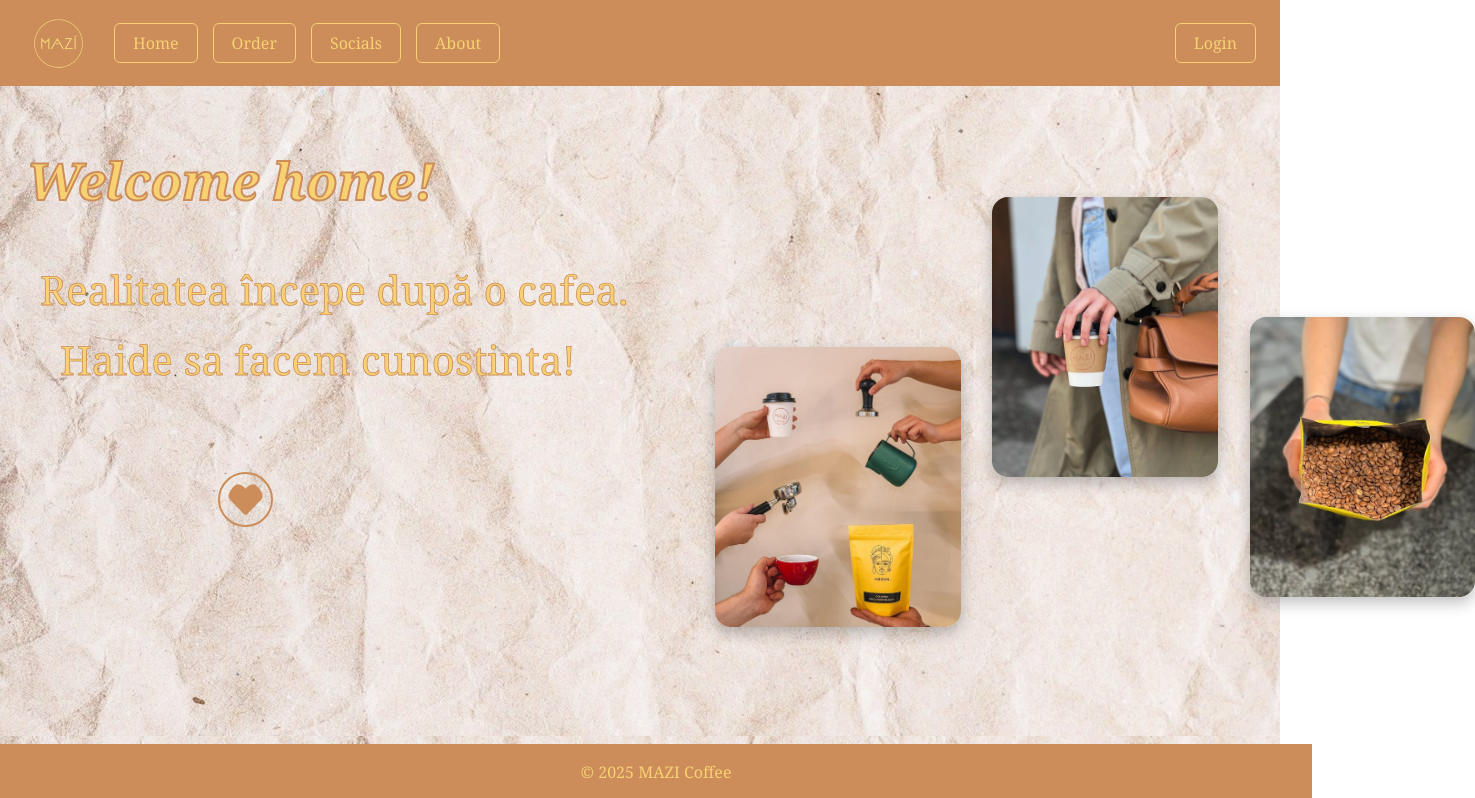
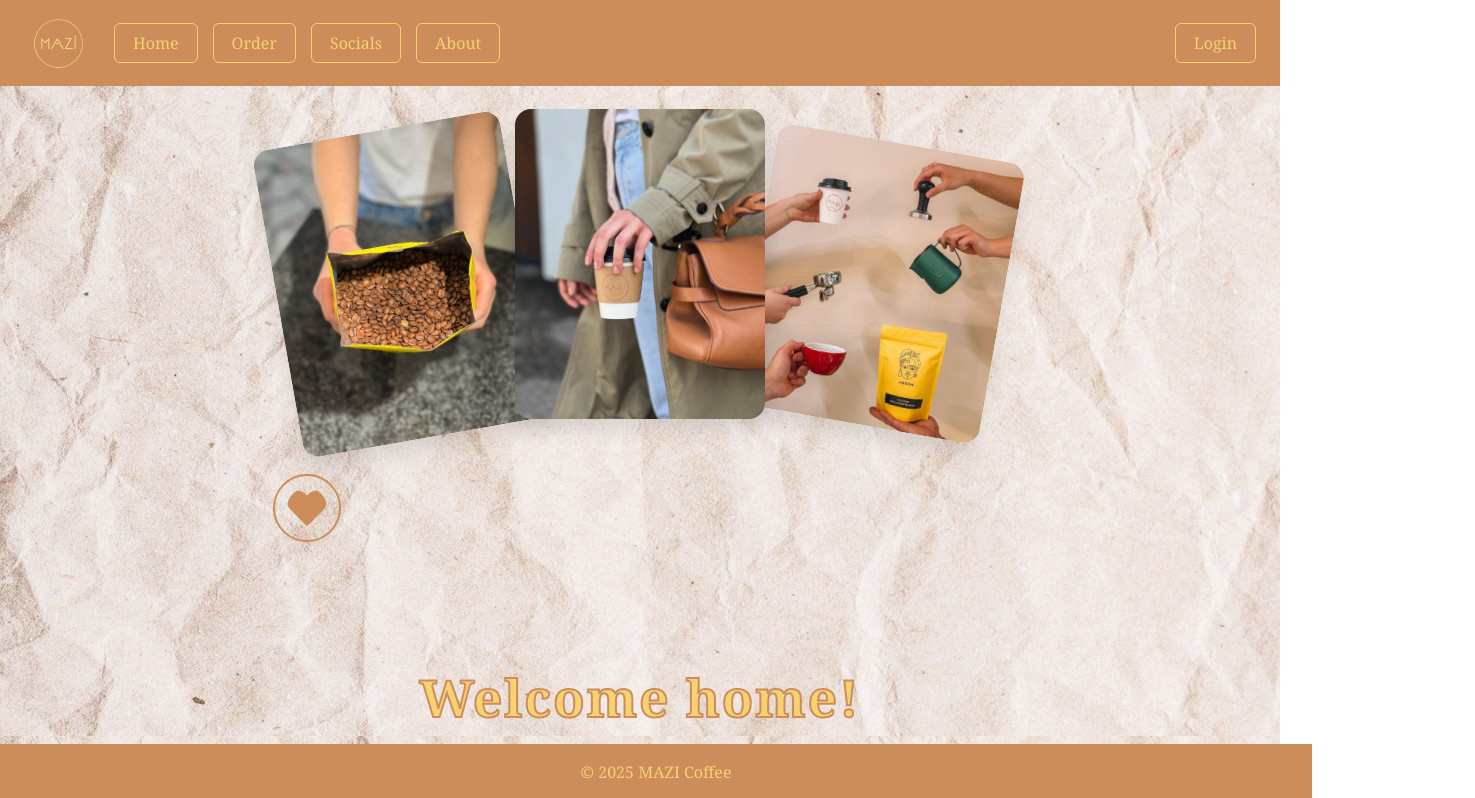
Before and after one commit to IttuAlex/ARDT_Proiect_Java, a React (Vite) app in the folder frontend/: page /home in a window 1280 px wide. Shown: the top 798 px of the page, 1475 px wide, since content can reach past the window. Built offline with nearby package versions, Linux system fonts and the light colour scheme; no server answers.

Commit message:
update frontend: account page sections

```diff
--- a/frontend/src/pages/Account.css
+++ b/frontend/src/pages/Account.css
@@ -2,7 +2,7 @@
   position: absolute;
   top: 0;
   left: 0;
-  width: 100vw;
+  width: auto;
   min-height: 100vh;
   display: flex;
   flex-direction: column;
@@ -10,13 +10,12 @@
 }
 
 .account-main-content {
-  flex: 1;
-  width: 100%;
-  padding-top: 120px;
+  border-radius: 20px;
+  padding: 0px;
+  box-shadow: 0 4px 15px rgba(0,0,0,0.05);
   display: flex;
   flex-direction: column;
-  align-items: center;
-  box-sizing: border-box;
+  align-items: flex-start;
 }
 
 .account-header-section {
@@ -26,20 +25,173 @@
   padding: 0 20px;
 }
 
+.tab-content {
+  width: 100%;
+}
+
+.tab-content h2 {
+  width: 100%;
+  color: #f7d172;
+  white-space: nowrap;
+  text-overflow: ellipsis;
+  margin-bottom: 25px;
+  padding-bottom: 10px;
+  padding-left: 100px;
+  text-align: left;
+  -webkit-text-stroke: 2px #cc8d5a;
+}
+
+.profile-grid {
+  display: grid;
+  grid-template-columns: 1fr 1fr;
+  gap: 20px;
+  margin-bottom: 30px;
+}
+
+.input-group {
+  display: flex;
+  flex-direction: column;
+  gap: 8px;
+}
+
+.input-group label {
+  font-wight: bold;
+  color: #000000;
+  font-size: 0.9rem;
+}
+
+.input-group input,
+.input-group select {
+    padding: 12px;
+    border: 2px solid #cc8d5a;
+    border-radius: 8px;
+    font-size: 1rem;
+    background-color: #fcfcfc;
+    color: #000000;
+    outline: none;
+    transition: border-color 0.3s ease;
+    text-align: center;
+    width: 100%;
+    padding: 10px 0;
+}
+
+.input-group input:focus,
+.input-group select:focus {
+    border-color: #cc8d5a;
+    background-color: #fff;
+}
+
+.save-btn {
+    background-color: #cc8d5a;
+    color: white;
+    padding: 12px 30px;
+    border: none;
+    border-radius: 8px;
+    font-size: 1rem;
+    font-weight: bold;
+    cursor: pointer;
+    transition: background-color 0.3s ease;
+    margin-top: 10px;
+}
+
+.save-btn:hover {
+    background-color: #b57b4a;
+}
+
 .account-header-section h1 {
   font-size: 3rem;
   color: #f7d172;
-  margin: 0;
+  margin: 0px 100px;
   font-weight: 800;
   -webkit-text-stroke: 2px #cc8d5a;
 }
 
-@media (max-width: 768px) {
+.account-container {
+  display: grid;
+  grid-template-columns: 300px 1fr;
+  gap: 40px;
+  width: 100%;
+  max-width: 1200px;
+  margin: 120px auto 40px;
+  padding: 40px 100px;
+  box-sizing: border-box;
+  flex: 1;
+}
+
+.account-sidebar {
+  border-radius: 20px;
+  padding: 30px;
+  height: fit-content;
+  display: flex;
+  flex-direction: column;
+  align-items: center;
+}
+
+.profile-section {
+  text-align: center;
+  margin-bottom: 30px;
+  width: 100%;
+  padding-bottom: 20px;
+}
+
+.profile-image-container {
+  width: 120px;
+  height: 120px;
+  margin: 0 auto 15px;
+  border-radius: 50%;
+  border: 4px solid #cc8d5a;
+  padding: 4px;
+}
+
+.profile-image {
+  width: 100%;
+  height: 100%;
+  object-fit: cover;
+  border-radius: 50%;
+}
+
+.profile-email {
+  font-size: 1.1rem;
+  color: #5a4a42;
+  margin: 0;
+  word-break: break-all;
+}
+
+.menu-btn {
+  width: 100%;
+  text-align: left;
+  padding: 12px 20px;
+  background: transparent;
+  border: none;
+  border-radius: 10px;
+  font-size: 1rem;
+  color: #555;
+  cursor: pointer;
+  transition: all 0.2s ease;
+  margin-bottom: 5px;
+}
+
+.menu-btn:hover, .menu-btn.active {
+  background-color: #f7d172;
+  color: #cc8d5a;
+  font-weight: bold;
+}
+
+@media (max-width: 600px) {
   .account-main-content {
     padding-top: 100px;
+  }
+
+  .account-container {
+    grid-template-columns: 1fr;
+    margin-top: 100px;
   }
 
   .account-header-section h1 {
     font-size: 2rem;
   }
+
+  .profile-grid {
+    grid-template-columns: 1fr;
+  }
 }
--- a/frontend/src/pages/Account.jsx
+++ b/frontend/src/pages/Account.jsx
@@ -1,20 +1,147 @@
-import React from "react";
+import React, { useState, useEffect } from "react";
+import { useNavigate } from "react-router-dom";
+import { toast } from "react-toastify";
 import Navbar from "../components/Navbar";
 import Footer from "../components/Footer";
 import "./Account.css";
 
+const cities = [
+  "Alba Iulia", "Alexandria", "Arad", "Bacău", "Baia Mare", "Bistrița", "Blaj", "Botoșani", "Brad", "Brașov",
+  "Brăila", "București", "Buzău", "Calafat", "Călărași", "Câmpia Turzii", "Câmpina", "Câmpulung", "Caracal",
+  "Caransebeș", "Carei", "Cluj-Napoca", "Codlea", "Constanța", "Craiova", "Curtea de Argeș", "Dej", "Deva",
+  "Dorohoi", "Drăgășani", "Drobeta-Turnu Severin", "Făgăraș", "Fălticeni", "Fetești", "Focșani", "Galați",
+  "Giurgiu", "Gherla", "Hunedoara", "Huși", "Iași", "Lugoj", "Lupeni", "Mangalia", "Marghita", "Medgidia",
+  "Mediaș", "Miercurea Ciuc", "Moinești", "Moreni", "Motru", "Odorheiu Secuiesc", "Oltenița", "Onești",
+  "Oradea", "Orăștie", "Orșova", "Pașcani", "Petroșani", "Piatra Neamț", "Pitești", "Ploiești", "Rădăuți",
+  "Râmnicu Sărat", "Râmnicu Vâlcea", "Reghin", "Reșița", "Roman", "Roșiorii de Vede", "Săcele", "Salonta",
+  "Satu Mare", "Sebeș", "Sfântu Gheorghe", "Sibiu", "Sighetu Marmației", "Sighișoara", "Slatina", "Slobozia",
+  "Suceava", "Târgoviște", "Târgu Jiu", "Târgu Mureș", "Târgu Neamț", "Târgu Secuiesc", "Tecuci", "Timișoara",
+  "Toplița", "Tulcea", "Turda", "Turnu Măgurele", "Vaslui", "Vatra Dornei", "Vulcan", "Zalău", "Zărnești"
+];
+
 export default function Account() {
+    const [user, setUser] = useState(null);
+    const [activeTab, setActiveTab] = useState("profile");
+    const navigate = useNavigate();
+    const toastOptions = {
+    position: "bottom-right",
+    autoClose: 4000,
+    hideProgressBar: false,
+    closeOnClick: true,
+    pauseOnHover: true,
+    draggable: true,
+    };
+
+    useEffect(() => {
+        const storedUser = localStorage.getItem("user");
+        if (storedUser) {
+            setUser(JSON.parse(storedUser));
+        } else {
+            navigate("/login");
+        }
+    }, [navigate]);
+
+    const renderContent = () => {
+        switch (activeTab) {
+            case "profile":
+                return (
+                    <div className="tab-content">
+                        <h2>Personal Information</h2>
+                        <div className="profile-grid">
+                            <div className="input-group">
+                                <label>Name</label>
+                                <input type="text" defaultValue={user?.name || "User"} />
+                            </div>
+                            <div className="input-group">
+                                <label>Gender</label>
+                                <select defaultValue="Unknown">
+                                    <option value="Male">Male</option>
+                                    <option value="Female">Female</option>
+                                    <option value="Unknown">Prefer not to say</option>
+                                </select>
+                            </div>
+                            <div className="input-group">
+                                <label>City</label>
+                                <select defaultValue="București">
+                                    {cities.map((city) => (
+                                        <option key={city} value={city}>
+                                            {city}
+                                        </option>
+                                    ))}
+                                </select>
+                            </div>
+                            <div className="input-group">
+                                <label>Date of birth</label>
+                                <input type="date" />
+                            </div>
+                        </div>
+                        <button className="save-btn">Save Changes</button>
+                    </div>
+                );
+            case "orders":
+                return (
+                    <div className="tab-content">
+                        <h2>Orders</h2>
+                        <p>No orders here.</p>
+                    </div>
+                );
+            case "settings":
+                return (
+                    <div className="tab-content">
+                        <h2>Account Settings</h2>
+                        <p>Here you can change your password.</p>
+                    </div>
+                );
+            default:
+                return null;
+        }
+    };
+
     return (
         <div className="account-page-wrapper">
             <Navbar />
 
-            <main className="account-main-content">
-                <div className="account-header-section">
-                    <h1>My Account</h1>
-                </div>
-            </main>
+            <div className="account-container">
+                <aside className="account-sidebar">
+                    <div className="profile-section">
+                        <div className="profile-image-container">
+                            <img
+                                src={user?.picture || "https://upload.wikimedia.org/wikipedia/commons/7/7c/Profile_avatar_placeholder_large.png"}
+                                alt="Profil"
+                                className="profile-image"
+                            />
+                        </div>
+                        <h3 className="profile-email">{user?.email}</h3>
+                    </div>
+
+                    <div className="sidebar-menu">
+                        <button
+                            className={`menu-btn ${activeTab === "profile" ? "active" : ""}`}
+                            onClick={() => setActiveTab("profile")}
+                        >
+                            Profile
+                        </button>
+                        <button
+                            className={`menu-btn ${activeTab === "orders" ? "active" : ""}`}
+                            onClick={() => setActiveTab("orders")}
+                        >
+                            Orders
+                        </button>
+                        <button
+                            className={`menu-btn ${activeTab === "settings" ? "active" : ""}`}
+                            onClick={() => setActiveTab("settings")}
+                        >
+                            Settings
+                        </button>
+                    </div>
+                </aside>
+
+                <main className="account-main-content">
+                    {renderContent()}
+                </main>
+            </div>
 
             <Footer />
         </div>
-    )
+    );
 }
--- a/frontend/src/pages/Home.css
+++ b/frontend/src/pages/Home.css
@@ -4,147 +4,76 @@ body {
   text-align: center;
   margin: 0;
   padding: 0;
+  overflow-x: hidden;
+  min-height: 100vh;
+  display: flex;
+  flex-direction: column;
 }
 
 header {
-  padding-right: 400px;
-  transform: translateY(-475px);
-  font-size: 1rem;
-  font-weight: 600;
-  color: #f7d172;
-  width: fit-content;
-  margin: 100px auto 0;
+
+  width: 100%;
+  padding: 2rem 0;
+  margin-top: 80px;
+  text-align: center;
   -webkit-text-stroke: 2px #cc8d5a;
 }
 
-.gallery {
-  padding-top: 100px;
-  display: flex;
-  justify-content: flex-end;
-  align-items: flex-start;
-  gap: 2rem;
-  padding-right: 100px;
+h1, h2 {
+  font-size: 3.5rem;
+  font-weight: 600;
+  color: #f7d172;
+  margin: 0;
+  -webkit-text-stroke: 2px #cc8d5a;
+  letter-spacing: 2px;
 }
 
-.gallery {
-  padding-top: 100px;
+.main-container {
   display: flex;
-  justify-content: center;
-  align-items: flex-start;
-  gap: 2rem;
+  flex-direction: row;
+  justify-content: space-between;
+  align-items: center;
+  padding: 2rem 5%; /* 5% padding lateral pentru a nu lipi de margini */
+  max-width: 1600px;
+  margin: 0 auto; /* Centrează tot conținutul pe ecrane mari */
+  width: 100%;
+  box-sizing: border-box;
+  min-height: 60vh;
 }
 
-.gallery a {
-  display: block;
-  --tx: 0px;
-  --ty: 0px;
-  transform: translate(var(--tx), var(--ty));
-  transition: transform 0.2s ease;
-}
-
-.gallery a img {
-  width: auto;
-  border-radius: 16px;
-  display: block;
-}
-
-.gallery a:nth-child(1) {
-  --tx: 1250px;
-  --ty: 70px;
-}
-
-.gallery a:nth-child(2) {
-  --tx: 735px;
-  --ty: -50px;
-}
-
-.gallery a:nth-child(3) {
-  --tx: 200px;
-  --ty: 100px;
-}
-
-.gallery a:hover {
-  transform: translate(var(--tx), var(--ty)) scale(1.05);
-}
-
-h1, h2 {
-  font-style: italic;
-}
-
-#order, #menu, #socials, #about {
-  margin: 10px;
-  position: fixed;
-  top: 0px;
-  border-radius: 20px;
-  padding: 20px;
+/* --- SECȚIUNEA DE TEXT (Stânga) --- */
+.text-section {
+  flex: 1; /* Ocupă spațiul disponibil */
+  text-align: left;
+  display: flex;
+  flex-direction: column;
+  gap: 2rem;
+  max-width: 600px; /* Să nu fie textul prea lung pe orizontală */
 }
 
 .paragraf {
-  font-size: 2.5rem;
-  margin: 10px;
+  font-size: 2rem;
   color: #f7d172;
-  -webkit-text-stroke: 0.83px #cc8d5a;
-  position: fixed;
-  top: 200px;
-  left: 10px;
-  width: 60%;
-  height: 150px;
-  border-radius: 20px;
-  padding: 20px;
-  margin-top: 0px;
-}
-
-.paragraf2{
-  font-size: 2.5rem;
-  margin: 10px;
-  color: #f7d172;
-  -webkit-text-stroke: 0.83px #cc8d5a;
-  position: fixed;
-  top: 270px;
-  left: 30px;
-  width: 60%;
-  height: 150px;
-  border-radius: 20px;
-  padding: 20px;
-  margin-top: 0px;
-}
-
-#order { right: 250px; }
-#menu { right: 170px; }
-#socials { right: 85px; }
-#about { right: -15px; }
-
-#content {
-  margin: 10px;
-  color: black;
-  position: fixed;
-  top: 300px;
-  left: 100px;
-  width: 80%;
-  height: 70%;
-  border-radius: 20px;
-  padding: 20px;
+  -webkit-text-stroke: 0.8px #cc8d5a;
+  line-height: 1.4;
+  margin: 0;
 }
 
 .heart-btn {
-  position: fixed;
   background: transparent;
   border: none;
   cursor: pointer;
-  padding: 0;
-  margin-top: 2rem;
-  left: 17%;
-  top: 55%;
+  padding: 10px 0;
+  width: fit-content;
 }
 
 .heart-btn svg {
-  font-size: 2.2rem;
+  font-size: 2.5rem;
   color: #cc8d5a;
-  transition: transform 0.2s ease;
   border: 2px solid #cc8d5a;
   border-radius: 50%;
-  padding: 8px;
-  transition: transform 0.2s ease, color 0.2s ease, border-color 0.2s ease;
+  padding: 12px;
+  transition: all 0.3s ease;
 }
 
 .heart-btn:hover svg {
@@ -152,3 +81,103 @@ h1, h2 {
   color: #f3d383;
   border-color: #f3d383;
 }
+
+/* --- GALERIE (Dreapta) --- */
+.gallery {
+  flex: 1;
+  display: flex;
+  justify-content: center;
+  align-items: center;
+  gap: 20px;
+  position: relative;
+  height: 400px; /* Înălțime fixă pentru a aranja imaginile */
+}
+
+.gallery a {
+  display: block;
+  transition: transform 0.3s ease;
+  position: relative;
+  /* Eliminăm translate-urile uriașe și folosim poziționare relativă */
+}
+
+.gallery a img {
+  width: 250px; /* Lățime controlată */
+  height: auto;
+  border-radius: 16px;
+  box-shadow: 0 10px 20px rgba(0,0,0,0.1);
+  display: block;
+}
+
+/* Aranjare estetică tip "evantai" */
+.gallery a:nth-child(1) {
+  transform: rotate(-10deg) translateY(20px);
+  z-index: 1;
+}
+
+.gallery a:nth-child(2) {
+  transform: scale(1.1) z-index(2);
+  margin: 0 -40px; /* Suprapunere ușoară */
+  z-index: 3;
+}
+
+.gallery a:nth-child(3) {
+  transform: rotate(10deg) translateY(20px);
+  z-index: 1;
+}
+
+.gallery a:hover {
+  transform: scale(1.15) rotate(0deg);
+  z-index: 10;
+}
+
+/* --- RESPONSIVE (Mobil și Tablete) --- */
+@media (max-width: 1024px) {
+  .main-container {
+    flex-direction: column-reverse; /* Textul jos, pozele sus */
+    text-align: center;
+    justify-content: center;
+    padding-top: 0;
+  }
+
+  .text-section {
+    align-items: center;
+    text-align: center;
+    margin-top: 40px;
+  }
+
+  .gallery {
+    width: 100%;
+    margin-bottom: 20px;
+  }
+
+  .gallery a img {
+    width: 180px; /* Mai mici pe tabletă */
+  }
+}
+
+@media (max-width: 600px) {
+  h1 {
+    font-size: 2.5rem;
+  }
+
+  .paragraf {
+    font-size: 1.5rem;
+  }
+
+  .gallery {
+    flex-direction: column;
+    height: auto;
+    gap: 30px;
+  }
+
+  .gallery a:nth-child(1),
+  .gallery a:nth-child(2),
+  .gallery a:nth-child(3) {
+    transform: none;
+  }
+
+  .gallery a img {
+    width: 80%;
+    margin: 0 auto;
+  }
+}
```
